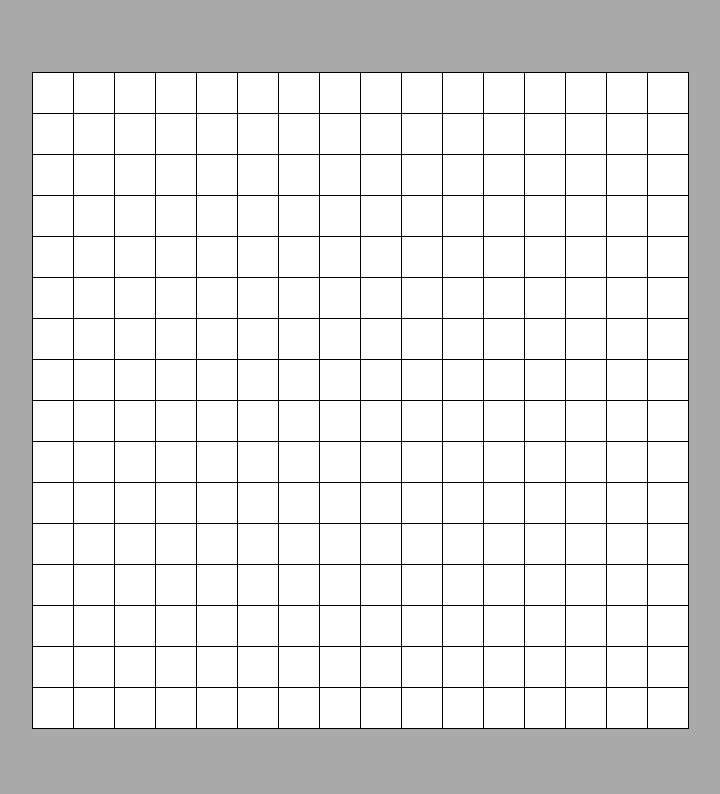
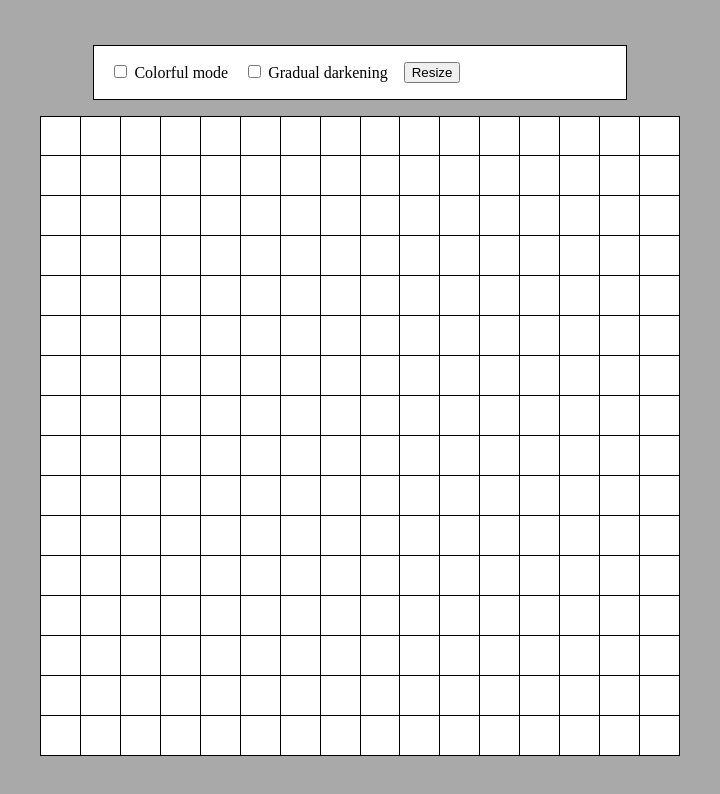
Before and after one commit to justonhart/odin-etch-a-sketch, a plain HTML site: page index.html in a window 1280 px wide. Shown: the whole page, without its empty margins (280-1000 px from the left). Drawn offline with Linux system fonts and the light colour scheme.

Commit message:
Add resize function
Make grid resizable, up to width of 100

```diff
--- a/index.html
+++ b/index.html
@@ -7,6 +7,17 @@
 	<script src="script.js" defer></script>
 </head>
 <body>
+	<div id="controlPanel">
+		<div>
+			<input id="colorful" type="checkbox">
+			<label for="colorful">Colorful mode</label>
+		</div>
+		<div>
+			<input id="darken" type="checkbox">
+			<label for="darken">Gradual darkening</label>
+		</div>
+		<button id="resizeBtn">Resize</button>
+	</div>
 	<div id="container"></div>
 </body>
 </html>
--- a/script.js
+++ b/script.js
@@ -1,18 +1,36 @@
 const container = document.getElementById('container');
+const darken = document.getElementById('darken');
 
-for(let i = 0; i < 16; i++){
+function render(size = 16){
+	container.innerHTML = '';
+
+	for(let i = 0; i < size; i++){
 		const row = document.createElement('div');
 		row.classList.add('row');
-	for(let j = 0; j < 16; j++){
+		for(let j = 0; j < size; j++){
 			const cell = document.createElement('div');
 			cell.classList.add('cell');
 			row.appendChild(cell);
 		}
 		container.appendChild(row);
 	}
+}
+
+const resizeBtn = document.getElementById('resizeBtn');
+resizeBtn.addEventListener('click', () => {
+	const newSize = prompt('Enter a new grid size (max: 100)');
+	if(newSize <= 100){
+		render(newSize);
+	}
+});
 
 addEventListener('mouseover', (event) => {
 	if(event.target.classList.contains('cell')){
+		if(darken.checked){
+		} else {
 			event.target.classList.toggle('black');
 		}
+	}
 });
+
+render();
--- a/style.css
+++ b/style.css
@@ -1,15 +1,25 @@
 html, body{
+	box-sizing: border-box;
 	height: 100%;
 	margin: 0;
 	padding: 0;
 	background-color: darkgray;
 }
 
-#container{
-	height: 100%;
+body{
+	padding: 2vmin;
 	display: flex;
 	flex-direction: column;
 	justify-content: center;
+	gap: 2vh;
+	align-items: center;
+}
+
+#container{
+	display: flex;
+	flex-direction: column;
+	width: 80vmin;
+	height: 80vmin;
 }
 
 .row:first-child .cell{
@@ -19,6 +29,7 @@ html, body{
 .row{
 	display: flex;
 	justify-content: center;
+	flex: 1;
 }
 
 .cell:first-child{
@@ -29,10 +40,18 @@ html, body{
 	background-color:white;
 	border-right: 1px solid black;
 	border-bottom: 1px solid black;
-	width: 5vmin;
-	height: 5vmin;
+	flex: 1;
 }
 
 .black{
 	background-color: black;
 }
+
+#controlPanel{
+	background-color: white;
+	padding: 1em;
+	border: 1px solid black;
+	width: 40%;
+	display: flex;
+	gap: 1em;
+}
```
Lines whose indentation alone changed are shown as unchanged.
